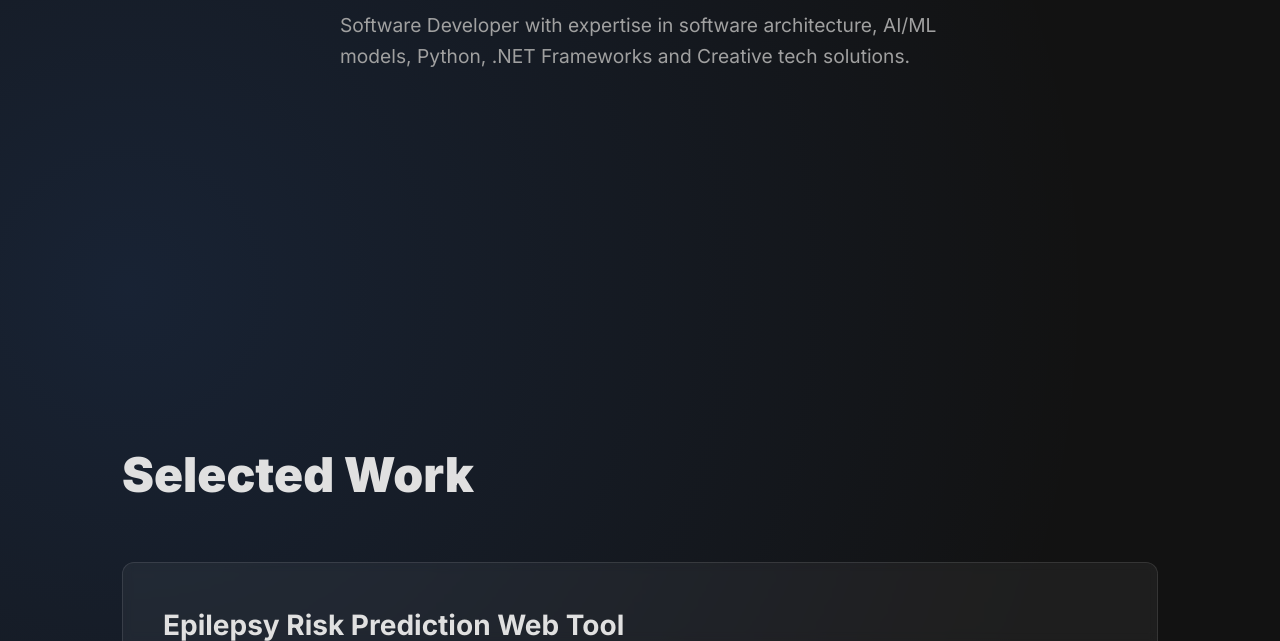
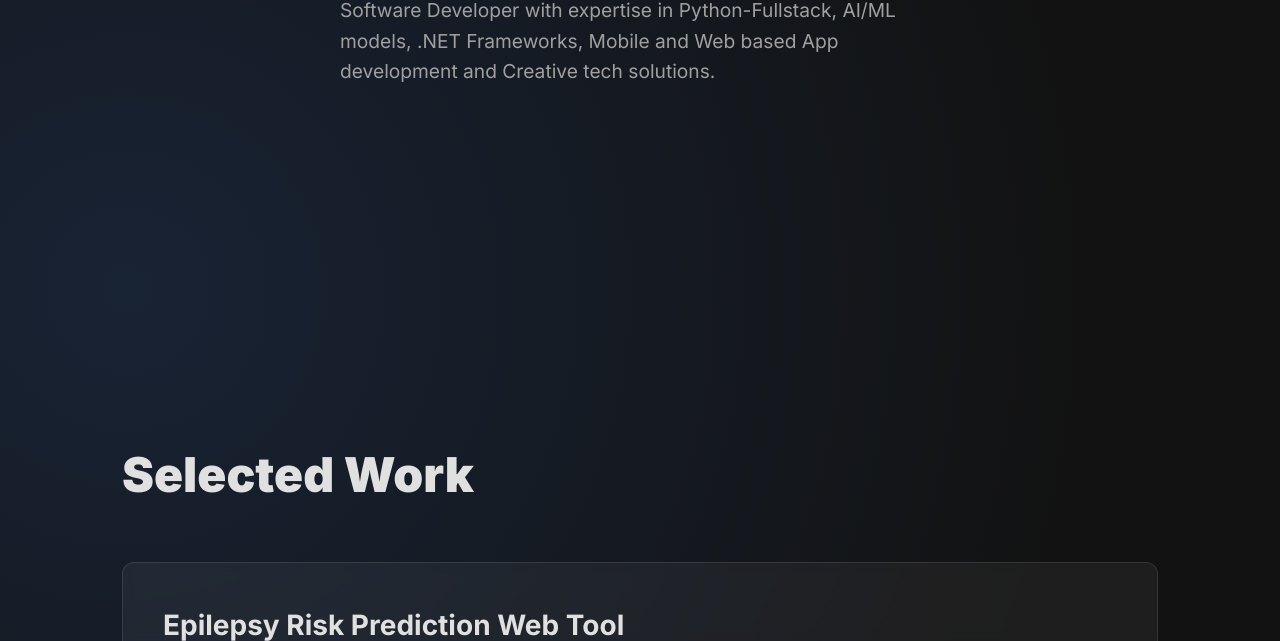
Before and after one commit to gladiatorr22/gladiator22.github.io, a plain HTML site: page index.html in a window 1280 px wide. Shown: the part 459-1100 px from the top of the page. Drawn offline with Linux system fonts and the light colour scheme.

Commit message:
Add files via upload

```diff
--- a/index.html
+++ b/index.html
@@ -414,7 +414,7 @@
                     <span class="fade-in">Hello.</span>
                     <span class="fade-in">I'm Likithraj.</span>
                 </h1>
-                <p class="fade-in">Software Developer with expertise in software architecture, AI/ML models, Python, .NET Frameworks and Creative tech solutions.</p>
+                <p class="fade-in">Software Developer with expertise in Python-Fullstack, AI/ML models, .NET Frameworks, Mobile and Web based App development and Creative tech solutions.</p>
             </div>
         </section>
 
```
